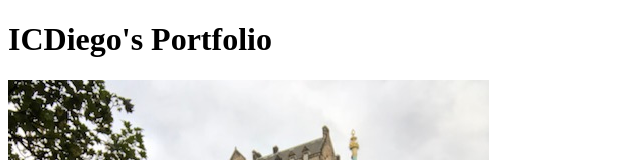
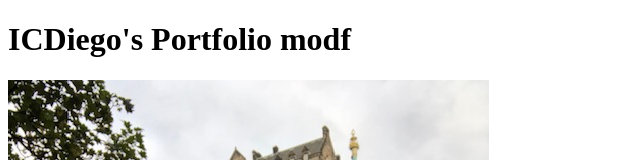
Before and after one commit to icdiego/icdiego.github.io, a plain HTML site: page index.html in a window 1280 px wide. Shown: the top 160 px of the page, without its empty margins (0-640 px from the left). Drawn offline with Linux system fonts and the light colour scheme.

Commit message:
modf nombre

```diff
--- a/index.html
+++ b/index.html
@@ -5,7 +5,7 @@
     <title>Hola Mundo !!!</title>
 </head>
 <body>
-<h1>ICDiego's Portfolio</h1>
+<h1>ICDiego's Portfolio modf</h1>
 <img src="./01_01.JPG">
 
 </body>
```
